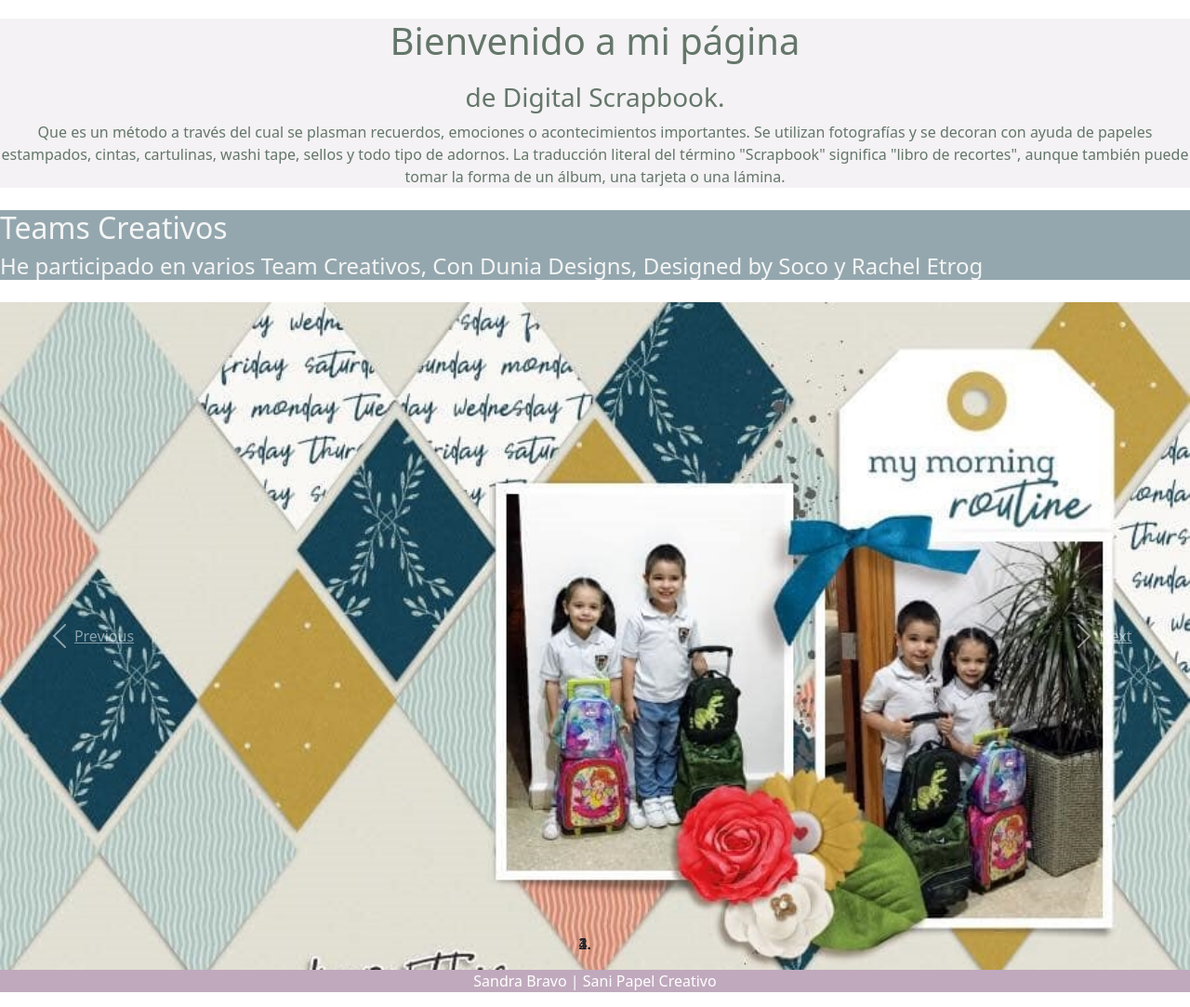
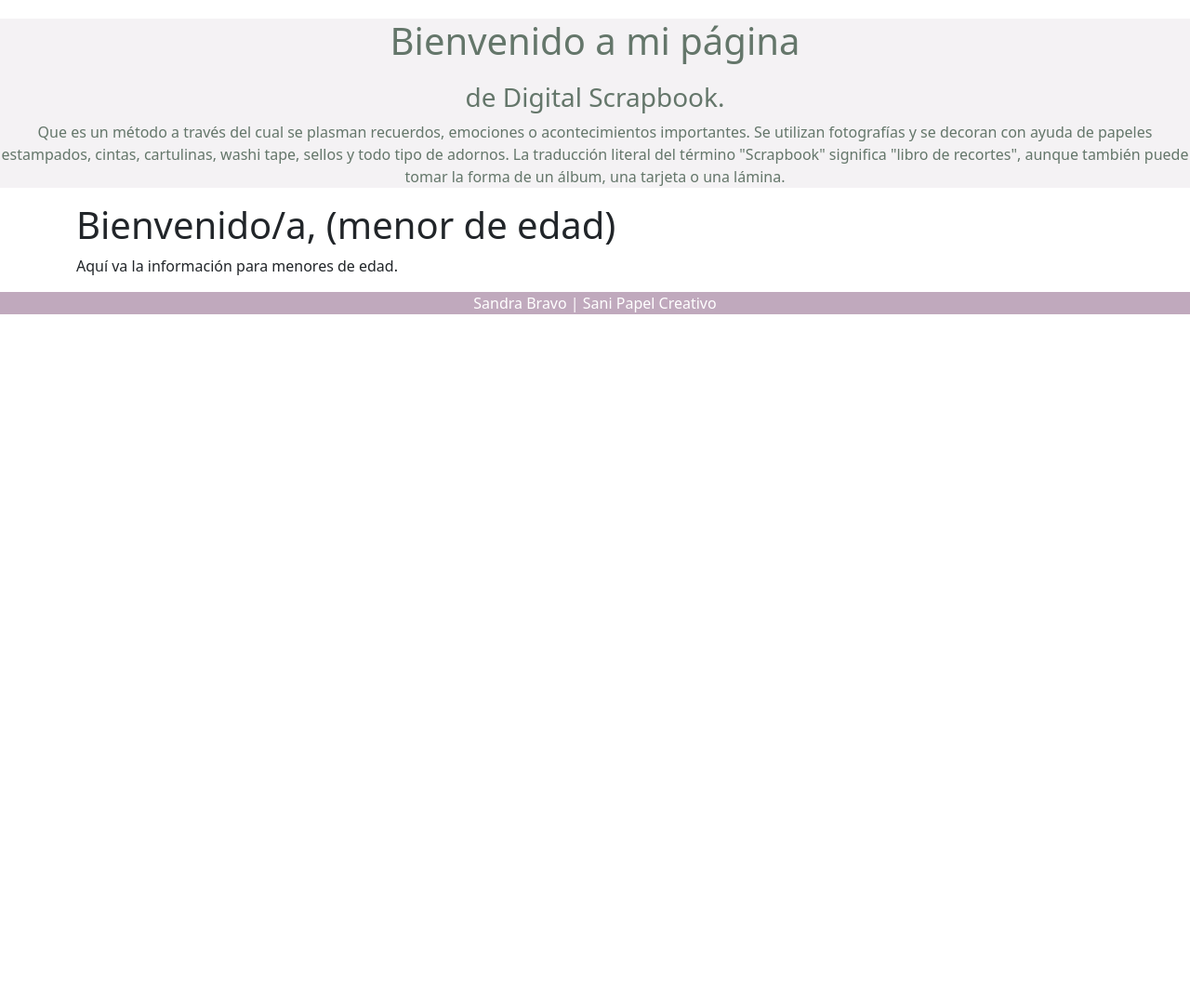
Before and after one commit to sbravoa/Sandra_Bravo_Aplicaciones_Web, a PHP site: page / in a window 1280 px wide. Shown: the part 56-1139 px from the top of the page at 93% size. After the commit the page ends 394 px from the top, so only its background shows below. Run offline with PHP 8.4, Linux system fonts and the light colour scheme; data that the repository does not hold is empty.

Commit message:
modulo 2

```diff
--- a/Index.php
+++ b/Index.php
@@ -69,53 +69,50 @@
             ?>
         </div>
 
-  <!-- Seccion llamada ul con color de fondo personalizado en CSS -->
-        <section class="mt-4">
+        <div class="container">
             <?php
-            $titulo = "Teams Creativos";
-            $descripcion = "He participado en varios Team Creativos, Con Dunia Designs, Designed by Soco y Rachel Etrog";
-            ?>
+                // Obtener los datos enviados por el formulario
+                $nombre = $_POST['nombre'];
+                $edad = $_POST['edad'];
+                $interes = isset($_POST['interes']);
 
-            <h2><?php echo $titulo; ?></h2>
-            <h4><?php echo $descripcion; ?></h4>
-            </section>
+                // Mostrar información según la edad del usuario
+                if ($edad < 18) {
+                    echo '<h1>Bienvenido/a, ' . $nombre . ' (menor de edad)</h1>';
+                    echo '<p>Aquí va la información para menores de edad.</p>';
+                } else {
+                    echo '<h1>Bienvenido/a, ' . $nombre . ' (mayor de edad)</h1>';
+                    echo '<p>Aquí va la información para mayores de edad.</p>';
+                    // Seccion llamada ul con color de fondo personalizado en CSS
+                    echo '<section class="mt-4">';
+                        echo '<h2>Teams Creativos</h2>';
+                        echo '<h4>He participado en varios Team Creativos, Con Dunia Designs, Designed by Soco y Rachel Etrog</h4>';
+                    echo '</section>';
 
+                }
 
-  <!-- Carousel de Bootstrap
-       Las imagenes del Carusel me quedaban de distintos tamaños hasta que encontre la class d-block que me las formateo
-       todas del mismo tamaño aunque encuentro se ven demaciado grandes. -->
+                // Mostrar el banner de información si el usuario marcó el check
+                // carousel de Bootstrap
+                if ($interes) {
+                    echo '<div id="carouselExampleSlidesOnly" class="carousel slide" data-bs-ride="carousel">';
+                        echo '<div class="carousel-inner">';
 
-        <div id="myCarousel" class="carousel slide mt-4" data-ride="carousel">
-            <ol class="carousel-indicators">
-                <li data-target="#myCarousel" data-slide-to="0" class="active"></li>
-                <li data-target="#myCarousel" data-slide-to="1"></li>
-                <li data-target="#myCarousel" data-slide-to="2"></li>
-                <li data-target="#myCarousel" data-slide-to="3"></li>
-            </ol>
-            <div class="carousel-inner">
-                <?php
                             $directorio = "./Slides/*.jpg";
-                $imagenes = glob($directorio);
-                $totalImagenes = count($imagenes);
+                            $images = glob($directorio);
 
-                foreach ($imagenes as $indice => $imagen) {
-                    $activeClass = ($indice === 0) ? 'active' : '';
+                            foreach ($images as $index => $image) {
+                                $activeClass = ($index == 0) ? 'active' : ''; // Agrega la clase 'active' a la primera imagen
+
                             echo '<div class="carousel-item ' . $activeClass . '">';
-                    echo '<img src="' . $imagen . '" class="d-block w-100" alt="Slide ' . ($indice + 1) . '">';
+                                echo '<img src="' . $image . '" class="d-block w-100" alt="Slide ' . ($index + 1) . '">';
                             echo '</div>';
+                        echo '</div>';
+                    echo '</div>';
+                    }
+                    ;
                 }
             ?>
         </div>
-            <a class="carousel-control-prev" href="#myCarousel" role="button" data-slide="prev">
-                <span class="carousel-control-prev-icon" aria-hidden="true"></span>
-                <span class="sr-only">Previous</span>
-            </a>
-            <a class="carousel-control-next" href="#myCarousel" role="button" data-slide="next">
-                <span class="carousel-control-next-icon" aria-hidden="true"></span>
-                <span class="sr-only">Next</span>
-            </a>
-        </div>
-
 
         <!-- Footer personalizado -->
         <footer>
--- a/style.css
+++ b/style.css
@@ -1,5 +1,6 @@
 nav{
     background-color: #C0A9BD;
+    color:#f30000;
 }
 
 main{
```
Also changed, not shown: Inicio.php (+20 -18 lines). Lines whose indentation alone changed are shown as unchanged.
